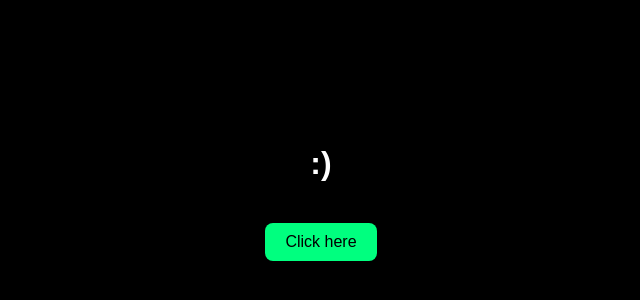
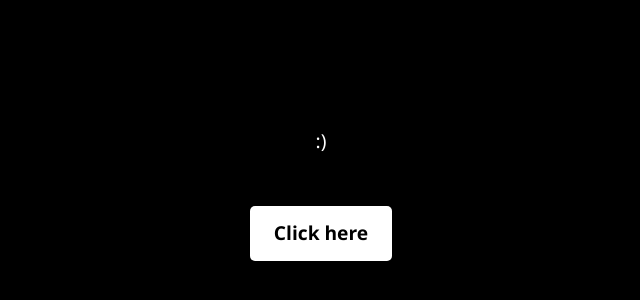
Before and after one commit to nymos01040-hub/anotherone, a plain HTML site: page index.html in a window 1280 px wide. Shown: the part 216-516 px from the top of the page, without its empty margins (319-959 px from the left). Drawn offline with Linux system fonts and the light colour scheme.

Commit message:
Update index.html

```diff
--- a/index.html
+++ b/index.html
@@ -1,37 +1,54 @@
 <!DOCTYPE html>
 <html lang="en">
 <head>
-  <meta charset="UTF-8">
+  <meta charset="UTF-8" />
+  <meta name="viewport" content="width=device-width, initial-scale=1.0"/>
   <title>For You</title>
   <style>
     body {
+      margin: 0;
+      padding: 0;
       background-color: black;
       color: white;
-      font-family: Arial, sans-serif;
+      font-family: 'Segoe UI', Tahoma, Geneva, Verdana, sans-serif;
       display: flex;
+      flex-direction: column;
       justify-content: center;
       align-items: center;
       height: 100vh;
-      flex-direction: column;
+      text-align: center;
     }
-    .button {
-      margin-top: 20px;
-      padding: 10px 20px;
-      background-color: #00FF7F;
+
+    .container {
+      max-width: 90%;
+      padding: 20px;
+      font-size: 1.2em;
+      line-height: 1.6;
+    }
+
+    a.button {
+      margin-top: 30px;
+      display: inline-block;
+      background-color: white;
       color: black;
-      border: none;
-      border-radius: 8px;
-      font-size: 16px;
-      cursor: pointer;
-      transition: 0.3s;
+      padding: 12px 24px;
+      text-decoration: none;
+      border-radius: 5px;
+      font-weight: bold;
+      font-size: 1em;
+      transition: background-color 0.3s ease;
     }
-    .button:hover {
-      background-color: #32CD32;
+
+    a.button:hover {
+      background-color: #ccc;
     }
   </style>
 </head>
 <body>
-  <h1>:)</h1>
-  <button class="button" onclick="window.location.href='letter.html'">Click here</button>
+  <div class="container">
+    <p>:)</p>
+
+    <a href="letter.html" class="button">Click here</a>
+  </div>
 </body>
 </html>
```
